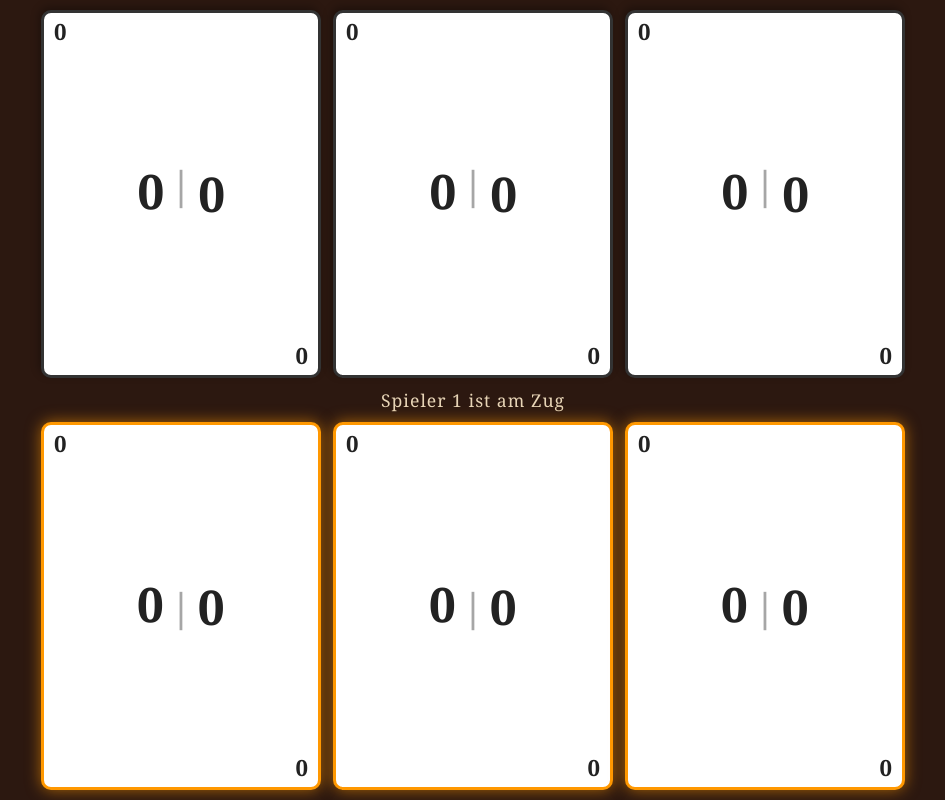
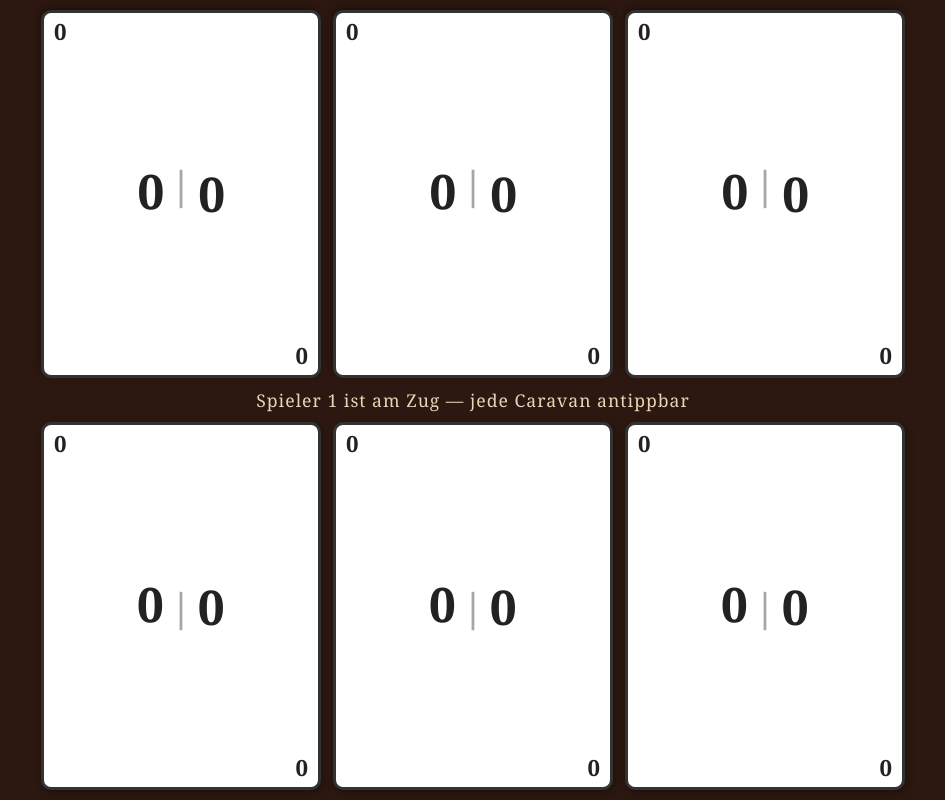
Before and after one commit to delph-unit/caravans, a plain HTML site: page index.html in a window 1280 px wide. Shown: the whole page, without its empty margins (167-1112 px from the left). Drawn offline with Linux system fonts and the light colour scheme.

Commit message:
some corrections

```diff
--- a/index.html
+++ b/index.html
@@ -317,7 +317,6 @@ function renderCaravans() {
       const card = document.createElement('div');
       card.className = 'caravan';
       if (isGreen(val)) card.classList.add('green');
-      if (state.currentPlayer === p) card.classList.add('active-turn');
 
       card.innerHTML = `
         <span class="corner top-left">${val}</span>
@@ -335,12 +334,10 @@ function renderCaravans() {
   }
 
   const indicator = document.getElementById('turn-indicator');
-  indicator.textContent = `Spieler ${state.currentPlayer + 1} ist am Zug`;
+  indicator.textContent = `Spieler ${state.currentPlayer + 1} ist am Zug — jede Caravan antippbar`;
 }
 
 function onCaravanTap(player, index) {
-  if (player !== state.currentPlayer) return;
-
   state.activeCaravan = { player, index };
   state.selectedNum = null;
   state.selectedOp = null;
```
